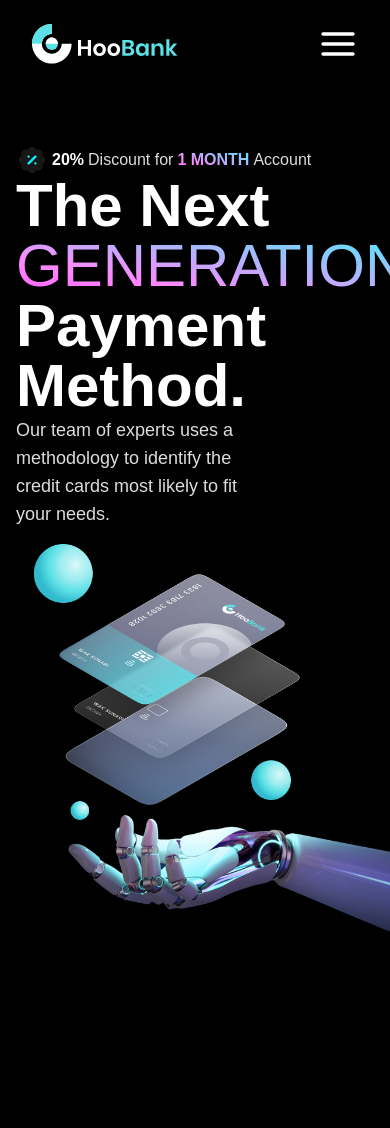
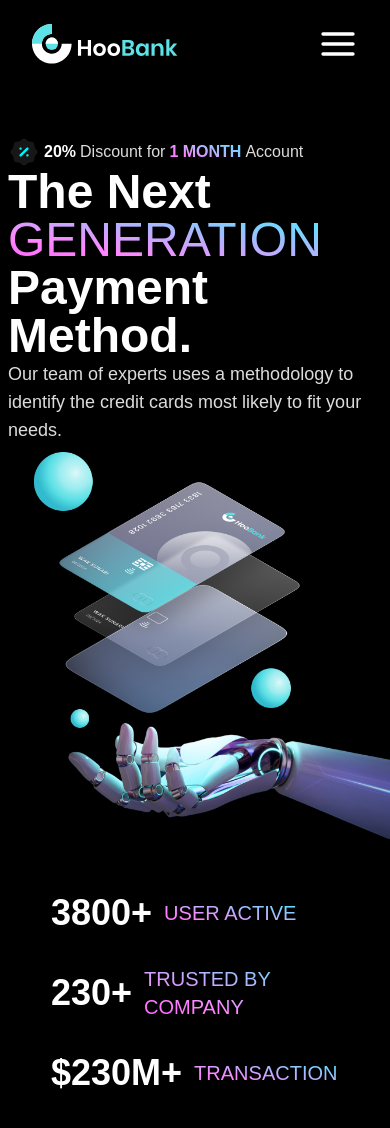
Before and after one commit to mubashir05-beep/hoobank-react, a React (Create React App) app: page / in a window 390 px wide. Shown: the top 1128 px of the page. Before the commit the page ends 937 px from the top, so only its background shows below. Built offline with nearby package versions, Linux system fonts and the light colour scheme.

Commit message:
HEAD SECTION & NAVBAR COMPLETED AND MADE IT RESPONSIVE

```diff
--- a/src/components/header/Head.jsx
+++ b/src/components/header/Head.jsx
@@ -1,31 +1,41 @@
 import React from 'react'
 import discount from '../../assets/Discount.svg';
 import './head.css'
+import {Numbers } from '../../constants/export'
 import robot from '../../assets/robot.png';
+import "animate.css";
+
 const Head = () => {
   return (
-    <div className="flex flex-col mt-10">
-      <div className="m-4">
+    <>
+      <div className="mainContainer flex flex-col items-center lg:flex-row mt-10 animate__animated animate__fadeIn">
+        <div className="leftHead flex flex-col flex-1 m-6">
           <div className="flex flex-row text-slate items-center gap-1">
             <img src={discount} alt="DiscountLogo" />
             <span className="font-semibold text-white">20%</span>Discount for{" "}
             <span className="text font-semibold ">1 MONTH</span> Account
           </div>
-        <h1 className="text-white font-bold text-6xl">
+          <h1 className="h1Tag text-white font-bold  text-6xl">
             The Next
             <br />
             <span className="text font-light">Generation</span> <br />
             Payment Method.
           </h1>
-        <p className="text-slate text-lg w-60">
+          <p className="text-slate pTag text-lg w-3/4">
             Our team of experts uses a methodology to identify the credit cards
             most likely to fit your needs.
           </p>
         </div>
-      <div className="">
+        <div className="right flex-1">
           <img src={robot} alt="" srcset="" />
         </div>
       </div>
+      <div className="flex flex-wrap justify-evenly md-10 m-8">
+        <Numbers num="3800+" line="USER ACTIVE" />
+        <Numbers num="230+"  line="TRUSTED BY COMPANY" />
+        <Numbers num="$230M+" line="TRANSACTION" />
+      </div>
+    </>
   );
 }
 
--- a/src/components/header/head.css
+++ b/src/components/header/head.css
@@ -6,3 +6,30 @@
   text-transform: uppercase;
   filter: brightness(1.3);
 }
+.right img{
+    flex:1;
+    width: 100%;
+}
+@media screen and (max-width:470px) {
+    .pTag{
+        width: 100%;
+
+
+    }
+    .leftHead{
+        margin: 0.5rem;
+    }
+    .h1Tag{
+        font-size: 3rem;
+    }
+}
+@media screen and (max-width:344px) {
+   .pTag{
+        width: 90%;
+
+
+    }
+}
+
+
+/* b0:a2:e7:96:df:dc */
--- a/src/components/navbar/Navbar.jsx
+++ b/src/components/navbar/Navbar.jsx
@@ -34,7 +34,7 @@ const Navbar = () => {
           src={logo}
           alt="Hoobank Logo"
         />
-        <div className="right flex gap-6 ml-12">
+        <div className="rightNavBar flex gap-6 ml-12">
           <ul className=" flex flex-row justify-evenly items-center gap-4 ">
             {menu_Items.map((item, index) => (
               <ListItems
--- a/src/components/navbar/navbar.css
+++ b/src/components/navbar/navbar.css
@@ -27,7 +27,7 @@ background: linear-gradient(to top right,#FF47E7 0%,#33BACF 100%);
     height: 2.5rem;
 }
 @media screen and (max-width:1100px) {
-    .right {
+    .rightNavBar {
 display: none;
 }
 .burger{
--- /dev/null
+++ b/src/constants/export.js
@@ -0,0 +1 @@
+export {default as Numbers} from './numbers/Numbers'
--- /dev/null
+++ b/src/constants/numbers/Numbers.jsx
@@ -0,0 +1,13 @@
+import React from 'react'
+import './number.css';
+
+const Numbers = (props) => {
+  return (
+    <div className="flex  flex-row items-center gap-3 w-72 m-4">
+      <div className="numberHead text-white font-semibold text-4xl">{props.num}</div>
+      <div className="NumberText text font-medium text-xl">{props.line}</div>
+    </div>
+  );
+}
+
+export default Numbers
--- /dev/null
+++ b/src/constants/numbers/number.css
@@ -0,0 +1,8 @@
+@media screen and (max-width:344px) {
+    .numberHead{
+        font-size: 1.9rem;
+    }
+    .NumberText{
+        font-size: 1rem;
+    }
+}
--- a/src/index.css
+++ b/src/index.css
@@ -23,10 +23,14 @@ body{
 .text-slate{
     color: gainsboro
 }
-.text-gradient{
-  color: var(--gradient-text);
-  font-size: 16px;
-  border-radius: 8px
+
+.text{
+    background: linear-gradient(to top right,#FF47E7 0%,#33BACF 100%);
+    background-clip: border-box;
+  -webkit-background-clip: text;
+  -webkit-text-fill-color: transparent;
+  text-transform: uppercase;
+  filter: brightness(1.3);
 }
 @tailwind base;
 @tailwind components;
```
Lines whose indentation alone changed are shown as unchanged.
